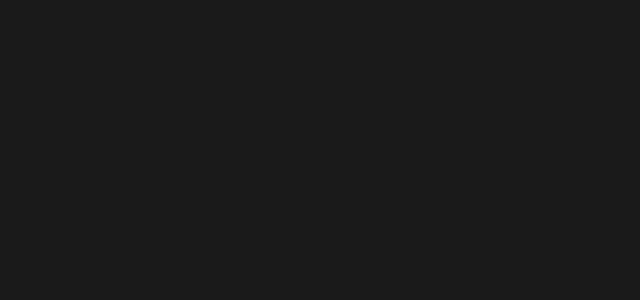
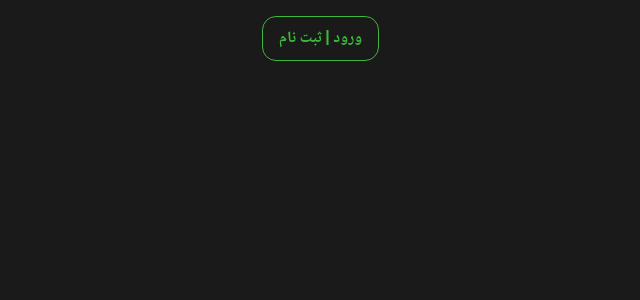
Before and after one commit to CodectiveOrg/bootcamp-2024-free-nextjs-amirsabrii, a Next.js app: page / in a window 1280 px wide. Shown: the top 300 px of the page, without its empty margins (471-1111 px from the left). Built offline with nearby package versions, Linux system fonts and the light colour scheme.

Commit message:
[ADD] headerComponent

```diff
--- a/src/app/globals.css
+++ b/src/app/globals.css
@@ -69,3 +69,8 @@ body {
     background-color: var(--color-default-background);
     color: var(--color-default-foreground);
 }
+
+
+*{
+  padding-inline: var(--full-width-padding-inline);
+}
--- a/src/app/layout.tsx
+++ b/src/app/layout.tsx
@@ -1,11 +1,17 @@
+/** @format */
+
 import type { Metadata } from "next";
-import { Noto_Naskh_Arabic } from 'next/font/google'
+
+import { Noto_Naskh_Arabic } from "next/font/google";
+
+import HeaderComponent from "@/components/header/header";
+
 import "./globals.css";
 
-const  notoNaskhArabic =  Noto_Naskh_Arabic({
-  subsets: ['latin' , 'arabic'],
-  display: 'swap',
-})
+const notoNaskhArabic = Noto_Naskh_Arabic({
+  subsets: ["latin", "arabic"],
+  display: "swap",
+});
 
 export const metadata: Metadata = {
   title: "پروژه پزشکی",
@@ -18,8 +24,11 @@ export default function RootLayout({
   children: React.ReactNode;
 }>) {
   return (
-    <html lang="fa" dir="rtl" className={notoNaskhArabic.className}>
-      <body>{children}</body>
+    <html lang='fa' dir='rtl' className={notoNaskhArabic.className}>
+      <body>
+        <HeaderComponent />
+        <main>{children}</main>
+      </body>
     </html>
   );
 }
--- /dev/null
+++ b/src/components/header/header.module.css
@@ -0,0 +1,44 @@
+/** @format */
+
+.header {
+  display: flex;
+  align-items: center;
+  gap: 2rem;
+
+  padding-block: 1rem;
+
+  nav {
+    > ul {
+      display: flex;
+      gap: 2rem;
+
+      > li {
+        a {
+          &.active {
+            color: var(--color-primary);
+          }
+        }
+      }
+    }
+  }
+
+  .cta {
+    background-color: transparent;
+    color: var(--color-primary);
+
+    margin-inline-start: auto;
+    padding: 0.5rem 1rem;
+
+    border: 1px solid currentcolor;
+    border-radius: var(--border-radius);
+
+    font-weight: 700;
+
+    cursor: pointer;
+
+    &:hover {
+      background-color: var(--color-primary);
+      color: var(--color-primary-opposite);
+    }
+  }
+}
--- /dev/null
+++ b/src/components/header/header.tsx
@@ -0,0 +1,57 @@
+/** @format */
+"use client";
+
+import { ReactElement } from "react";
+
+import { usePathname } from "next/navigation";
+import Link from "next/link";
+
+import style from "./header.module.css";
+
+function HeaderComponent(): ReactElement {
+
+  const pathName = usePathname();
+
+  const navbarItem = [
+    { href: "", title: "خانه" },
+    { href: "search", title: "جستجو" },
+    { href: "About", title: "درباره ما" },
+    { href: "Contact", title: "تماس با ما" },
+  ];
+
+  return (
+    <header className={style.header}>
+      <nav>
+        <ul>
+          {navbarItem.map((n, i) => {
+            return (
+              <li>
+                <Link href={`/${n.href}`}  key={i} className={pathName === `/${n.href}` ? style.active : ""}>
+                 {n.title}
+                 </Link>
+              </li>
+            );
+          })}
+        </ul>
+      </nav>
+      <button className={style.cta}>ورود | ثبت نام</button>
+    </header>
+  );
+}
+
+{
+  /* <li>
+            <Link href='/' className={pathName === '/' ? style.active : ''}>خانه</Link>
+          </li>
+          <li>
+            <Link href='/search' className={pathName === '/search' ? style.active : ''}>جستجو</Link>
+          </li>
+          <li>
+            <Link href='/About' className={pathName === '/About' ? style.active : ''}>درباره ما</Link>
+          </li>
+          <li>
+            <Link href='/Contact' className={pathName === '/Contact' ? style.active : ''}>تماس با ما</Link>
+          </li> */
+}
+
+export default HeaderComponent;
```
